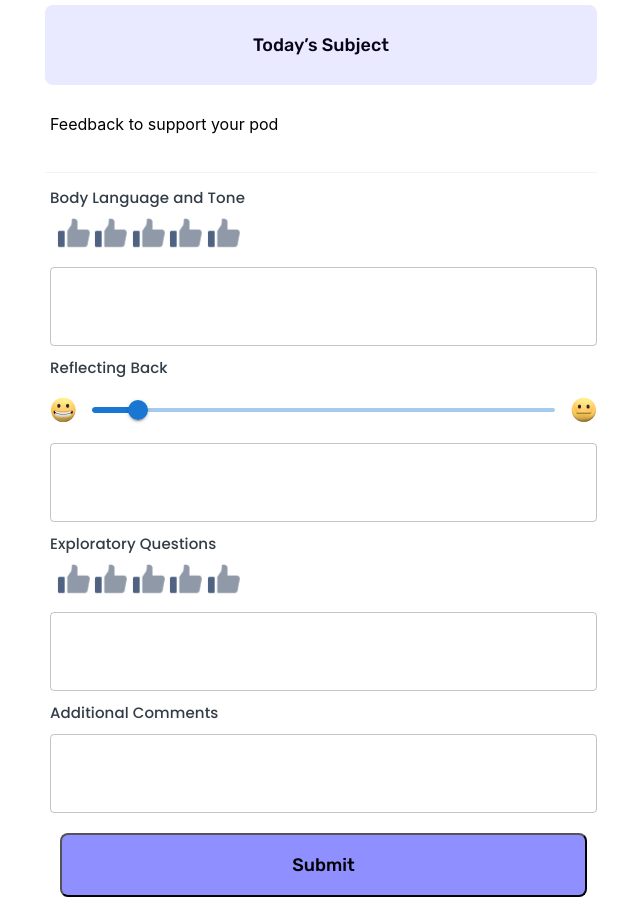
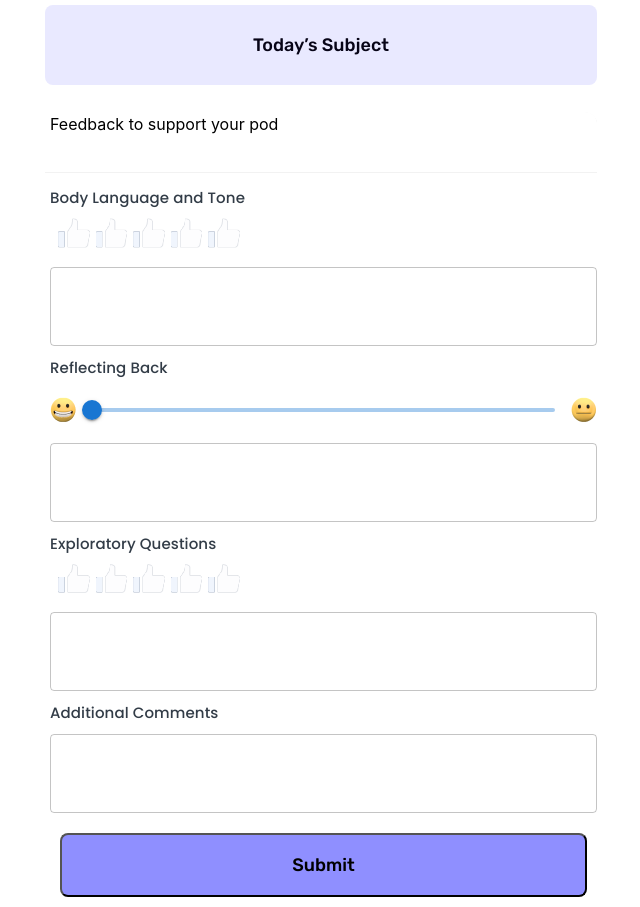
Before and after one commit to codeworriors45/test-app, a React (Create React App) app: page / in a window 1280 px wide. Shown: the whole page, without its empty margins (319-959 px from the left). Built offline with nearby package versions, Linux system fonts and the light colour scheme.

Commit message:
implement store value

```diff
--- a/src/components/home/Home.js
+++ b/src/components/home/Home.js
@@ -1,18 +1,34 @@
 import { Box, TextField } from "@mui/material";
 import { ContainerWrapper } from "./Home.style.js";
-import { ReactComponent as LikeDeActive } from "../../assets/img/likeDeActive.svg";
-import { ReactComponent as LikeActive } from "../../assets/img/likeActive.svg";
+import { default as likedeactive } from "../../assets/img/likeDeActive.svg";
+import { default as likeactive } from "../../assets/img/likeActive.svg";
 import Happy from "../../assets/img/happy.png";
 import Neutral from "../../assets/img/neutral.png";
 import Stack from "@mui/material/Stack";
 import Slider from "@mui/material/Slider";
 import { useState } from "react";
 
+const initialFormData = {
+  bodyLangAndToneRating: 0,
+  bodyLangAndTone: "",
+  reflectingBackRange: 0,
+  reflectingBack: "",
+  exploratoryQuestionRating: 0,
+  exploratoryQuestion: "",
+  additionalComments: "",
+};
+
 const Home = () => {
-  const [value, setValue] = useState(10);
+  const [formData, setFormData] = useState(initialFormData);
+  const ratingArray = [1, 2, 3, 4, 5];
 
-  const handleChange = (event, newValue) => {
-    setValue(newValue);
+  const onChangeForm = (event) => {
+    const { value, id } = event.target;
+    setFormData({ ...formData, [id]: value });
+  };
+
+  const handleRating = (propertyName, index) => {
+    setFormData({ ...formData, [propertyName]: index });
   };
 
   return (
@@ -29,23 +45,45 @@ const Home = () => {
             <b className="body-lang-label">Body Language and Tone</b>
             <div className="body-lang-rating">
               <div className="rating-input">
-                <LikeActive height="37.52" width="37.48" />
-                <LikeActive height="37.52" width="37.48" />
-                <LikeDeActive height="37.52" width="37.48" />
-                <LikeDeActive height="37.52" width="37.48" />
-                <LikeDeActive height="37.52" width="37.48" />
+                {ratingArray.map((item) => {
+                  return (
+                    <img
+                      src={
+                        formData.bodyLangAndToneRating >= item
+                          ? likeactive
+                          : likedeactive
+                      }
+                      onClick={() =>
+                        handleRating(
+                          "bodyLangAndToneRating",
+                          formData.bodyLangAndToneRating >= item
+                            ? item - 1
+                            : item
+                        )
+                      }
+                      className="rating-icon"
+                      alt="likeicon"
+                      key={item}
+                      width="37.52"
+                      height="37.52"
+                    />
+                  );
+                })}
               </div>
             </div>
             <div className="body-lang-input">
               <TextField
-                style={{ textAlign: "left" }}
+                id="bodyLangAndTone"
+                value={formData.bodyLangAndTone}
                 multiline
                 rows={2}
                 fullWidth
+                onChange={onChangeForm}
               />
             </div>
             <b className="reflecting-back-label">Reflecting Back</b>
             <Stack
+              id="bodyLangAndTone"
               spacing={2}
               direction="row"
               sx={{ mb: 1, mt: 2 }}
@@ -53,33 +91,58 @@ const Home = () => {
             >
               <img src={Happy} alt="test" />
               <Slider
+                min={0}
+                max={10}
                 aria-label="Volume"
-                value={value}
-                onChange={handleChange}
+                value={formData.reflectingBackRange}
+                onChange={(event, newValue) =>  setFormData({ ...formData, reflectingBackRange: newValue })}
               />
               <img src={Neutral} alt="test" />
             </Stack>
             <div className="reflecting-input">
               <TextField
-                style={{ textAlign: "left" }}
+                id="reflectingBack"
+                value={formData.reflectingBack}
                 multiline
                 rows={2}
                 fullWidth
+                onChange={onChangeForm}
               />
             </div>
             <b className="exploratory-que-label">Exploratory Questions</b>
             <div className="exploratory-que-rating">
               <div className="rating-input">
-                <LikeActive height="37.52" width="37.48" />
-                <LikeActive height="37.52" width="37.48" />
-                <LikeDeActive height="37.52" width="37.48" />
-                <LikeDeActive height="37.52" width="37.48" />
-                <LikeDeActive height="37.52" width="37.48" />
+              {ratingArray.map((item) => {
+                  return (
+                    <img
+                      src={
+                        formData.exploratoryQuestionRating >= item
+                          ? likeactive
+                          : likedeactive
+                      }
+                      onClick={() =>
+                        handleRating(
+                          "exploratoryQuestionRating",
+                          formData.exploratoryQuestionRating >= item
+                            ? item - 1
+                            : item
+                        )
+                      }
+                      className="rating-icon"
+                      alt="likeicon"
+                      key={item}
+                      width="37.52"
+                      height="37.52"
+                    />
+                  );
+                })}
               </div>
             </div>
             <div className="exploratory-que-input">
               <TextField
-                style={{ textAlign: "left" }}
+                id="exploratoryQuestion"
+                value={formData.exploratoryQuestion}
+                onChange={onChangeForm}
                 multiline
                 rows={2}
                 fullWidth
@@ -88,7 +151,9 @@ const Home = () => {
             <b className="additional-comments-label">Additional Comments</b>
             <div className="additional-comments-input">
               <TextField
-                style={{ textAlign: "left" }}
+                id="additionalComments"
+                value={formData.additionalComments}
+                onChange={onChangeForm}
                 multiline
                 rows={2}
                 fullWidth
--- a/src/components/home/Home.style.js
+++ b/src/components/home/Home.style.js
@@ -66,6 +66,10 @@ export const ContainerWrapper = styled(Container)`
         padding: 5px;
         width: 37.48px;
         height: 37.52px;
+
+        .rating-icon {
+          cursor: pointer;
+        }
       }
     }
     .body-lang-input {
@@ -102,6 +106,9 @@ export const ContainerWrapper = styled(Container)`
         padding: 5px;
         width: 37.48px;
         height: 37.52px;
+      }
+      .rating-icon {
+        cursor: pointer;
       }
     }
     .exploratory-que-input {
```
